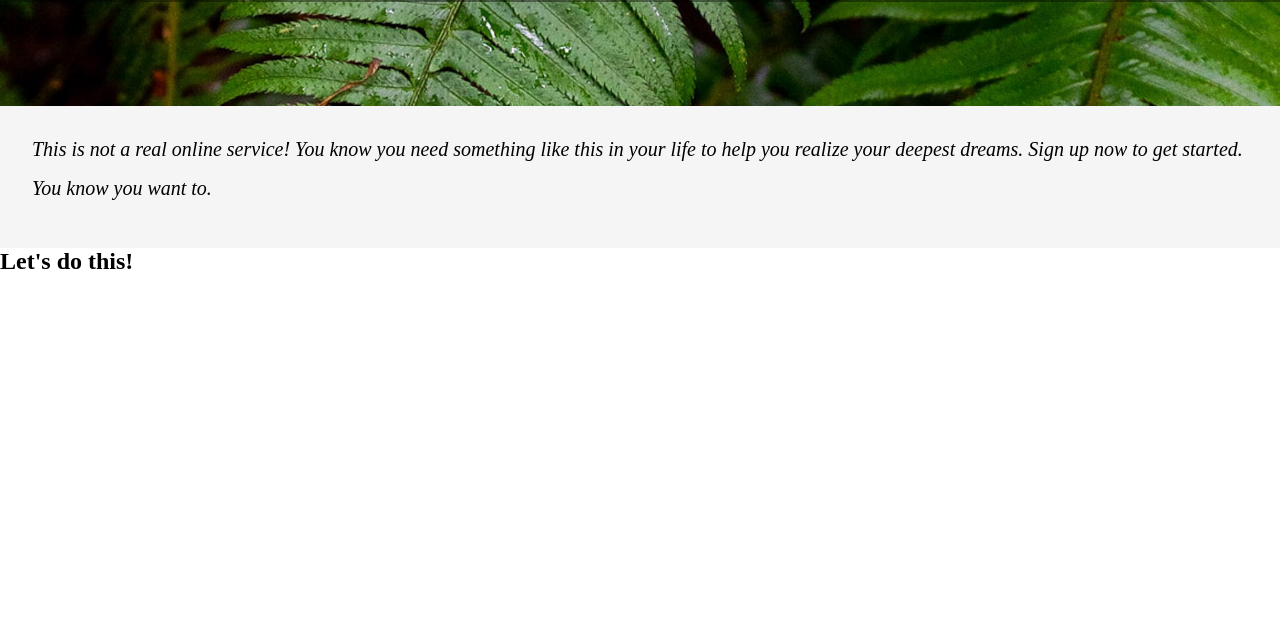
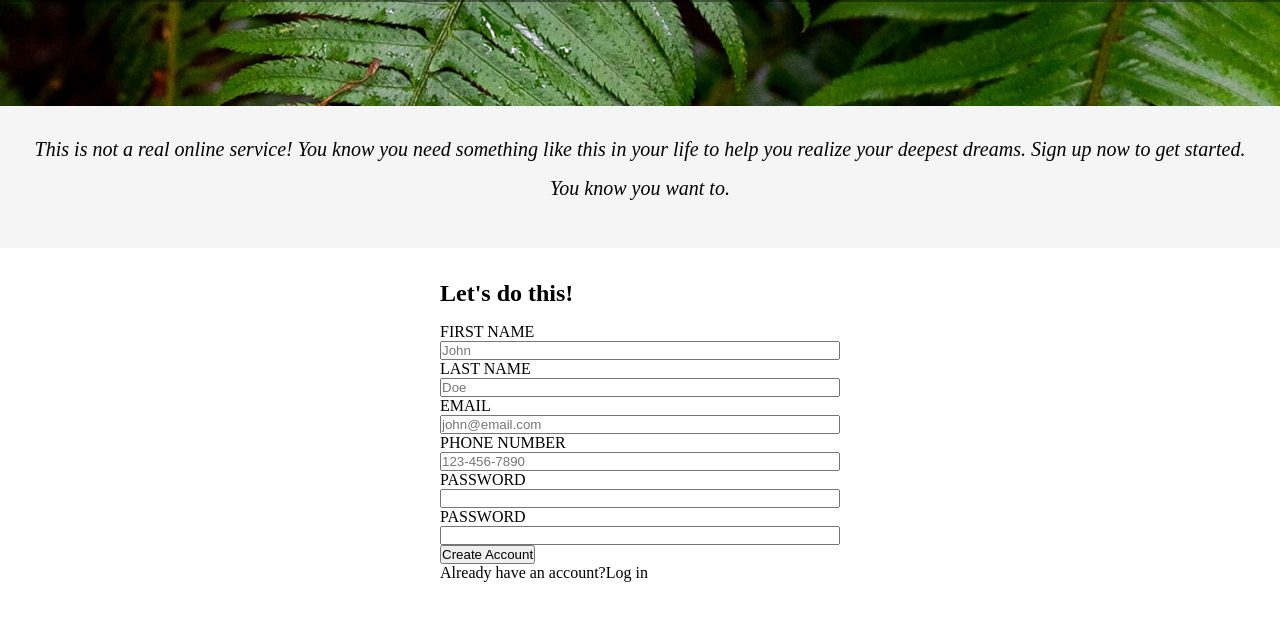
Before and after one commit to Rajasekhar342/sign-up-form, a plain HTML site: page index.html in a window 1280 px wide. Shown: the part 134-754 px from the top of the page. Drawn offline with Linux system fonts and the light colour scheme.

Commit message:
add form

```diff
--- a/index.html
+++ b/index.html
@@ -19,16 +19,71 @@
         <h1 class="hero__header">ODIN</h1>
       </div>
     </hero>
+    <main class="main">
       <section class="section-one">
         <p class="section-one__p">
-        This is not a real online service! You know you need something like this
-        in your life to help you realize your deepest dreams.
+          This is not a real online service! You know you need something like
+          this in your life to help you realize your deepest dreams.
           <span class="nowrap">Sign up now to get started.</span>
         </p>
         <p class="section-one__p">You know you want to.</p>
       </section>
-    <section class="section__two">
+      <section class="section-two">
         <h2 class="section-two__h2">Let's do this!</h2>
+        <form action="" method="post" class="section-two__form">
+          <div class="form-element">
+            <label for="firstname">FIRST NAME</label>
+            <input
+              type="text"
+              name="firstname"
+              id="firstname"
+              placeholder="John"
+            />
+          </div>
+          <div class="form-element">
+            <label for="lastname">LAST NAME</label>
+            <input
+              type="text"
+              name="lastname"
+              id="lastname"
+              placeholder="Doe"
+            />
+          </div>
+          <div class="form-element">
+            <label for="email">EMAIL</label>
+            <input
+              type="text"
+              name="email"
+              id="email"
+              placeholder="john@email.com"
+            />
+          </div>
+          <div class="form-element">
+            <label for="phone">PHONE NUMBER</label>
+            <input
+              type="tel"
+              name="phone"
+              id="phone"
+              pattern="555-555-5555"
+              placeholder="123-456-7890"
+            />
+          </div>
+          <div class="form-element">
+            <label for="password">PASSWORD</label>
+            <input type="password" name="password" id="password" />
+          </div>
+          <div class="form-element">
+            <label for="confirm-password">PASSWORD</label>
+            <input
+              type="password"
+              name="confirm-password"
+              id="confirm-password"
+            />
+          </div>
+          <button class="btn" type="submit">Create Account</button>
+          <p>Already have an account?<span class="nowrap">Log in</span></p>
+        </form>
       </section>
+    </main>
   </body>
 </html>
--- a/styles.css
+++ b/styles.css
@@ -40,7 +40,19 @@ body {
 .hero__header {
   font-size: 40px;
 }
+.main {
+  width: 100%;
+  margin: 0 auto;
+  display: flex;
+  flex-direction: column;
+}
+.nowrap {
+  white-space: no-wrap;
+}
 .section-one {
+  width: 100%;
+  text-align: center;
+  margin: 0 auto;
   background-color: whitesmoke;
   padding: 2rem;
 }
@@ -50,3 +62,18 @@ body {
   font-style: italic;
   font-weight: medium;
 }
+.section-two {
+  display: grid;
+  place-content: center;
+  padding: 2rem;
+}
+.section-two__h2 {
+  margin-bottom: 1rem;
+}
+.form-element {
+  display: flex;
+  flex-direction: column;
+}
+input {
+  width: 400px;
+}
```
Lines whose indentation alone changed are shown as unchanged.
